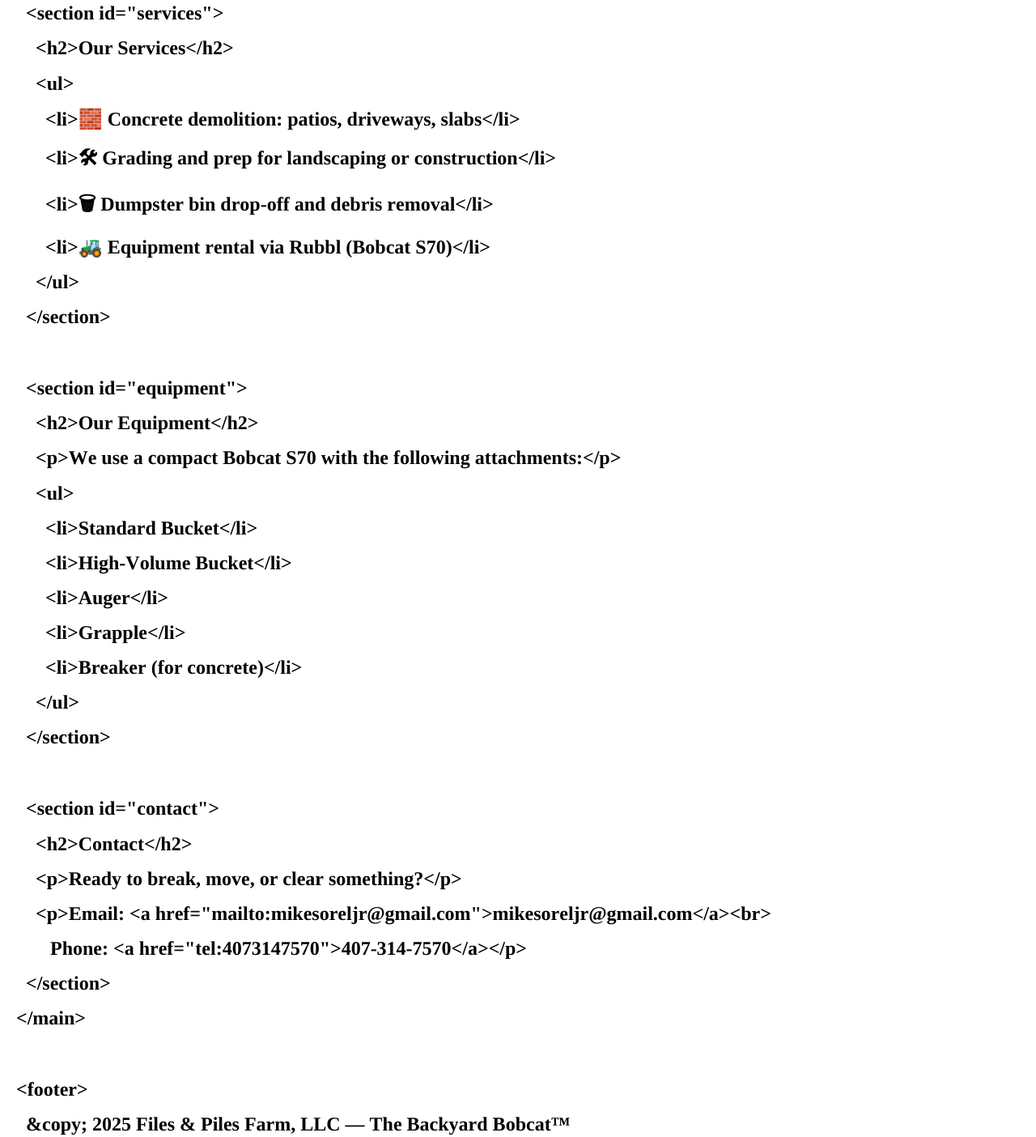
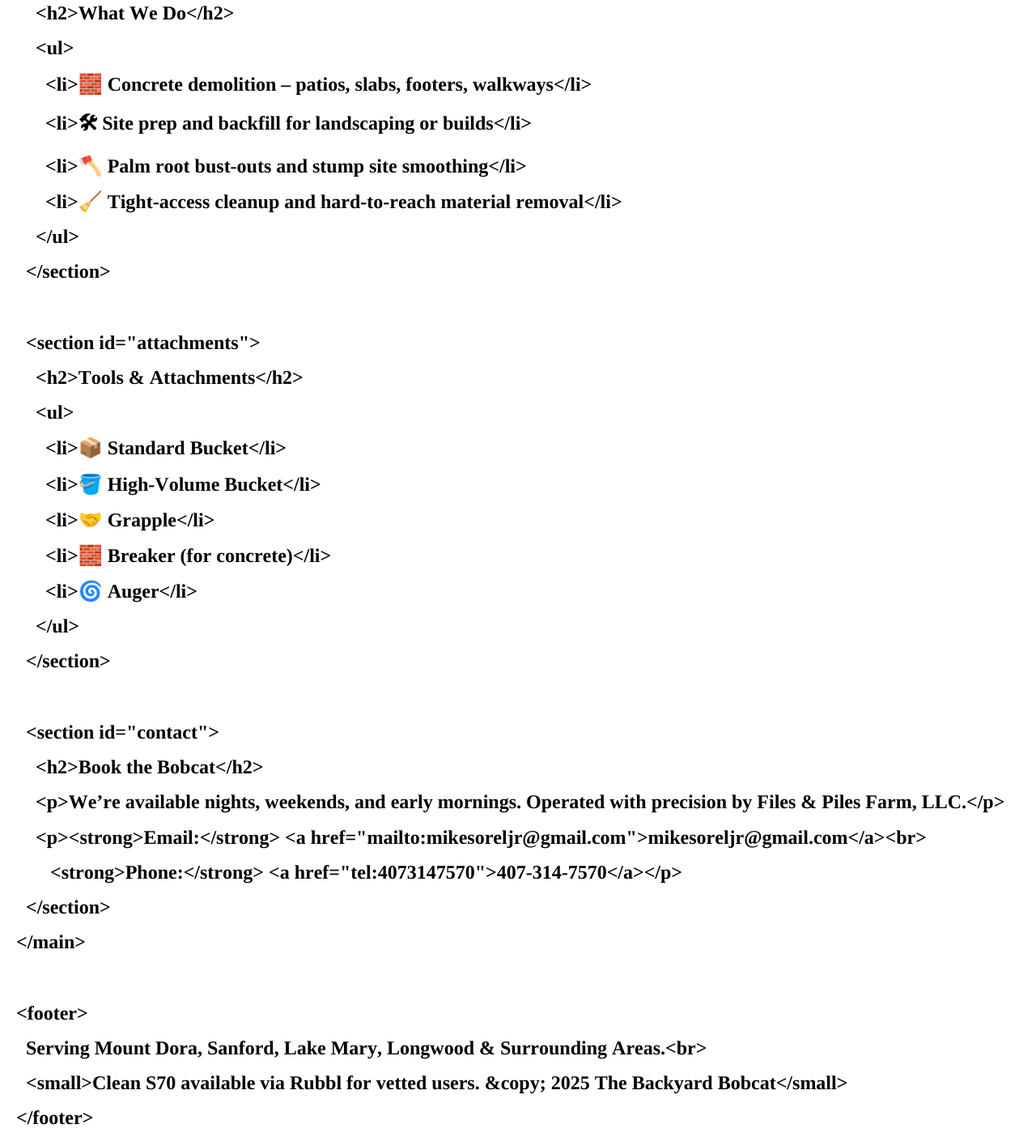
Before and after one commit to mikesoreljr/the_backyard_bobcat, a plain HTML site: page index.html in a window 1280 px wide. Shown: the part 1088-2492 px from the top of the page at 81% size. Drawn offline with Linux system fonts and the light colour scheme.

Commit message:
Update index.html

```diff
--- a/index.html
+++ b/index.html
@@ -23,51 +23,50 @@
 <h1 style="margin: 0.0px 0.0px 16.1px 0.0px; font: 24.0px Times; -webkit-text-stroke: #000000; min-height: 29.0px"><span class="s1"><b></b></span><br></h1>
 <h1 style="margin: 0.0px 0.0px 16.1px 0.0px; font: 24.0px Times; -webkit-text-stroke: #000000"><span class="s1"><b><span class="Apple-converted-space">  </span>&lt;header&gt;</b></span></h1>
 <h1 style="margin: 0.0px 0.0px 16.1px 0.0px; font: 24.0px Times; -webkit-text-stroke: #000000"><span class="s1"><b><span class="Apple-converted-space">    </span>&lt;h1&gt;The Backyard Bobcat&lt;/h1&gt;</b></span></h1>
-<h1 style="margin: 0.0px 0.0px 16.1px 0.0px; font: 24.0px Times; -webkit-text-stroke: #000000"><span class="s1"><b><span class="Apple-converted-space">    </span>&lt;p class="tagline"&gt;Concrete removal &amp; compact rental for tight-access jobs&lt;/p&gt;</b></span></h1>
+<h1 style="margin: 0.0px 0.0px 16.1px 0.0px; font: 24.0px Times; -webkit-text-stroke: #000000"><span class="s1"><b><span class="Apple-converted-space">    </span>&lt;p class="tagline"&gt;Tight-Access Demolition • Concrete Removal • Prep &amp; Cleanup&lt;/p&gt;</b></span></h1>
 <h1 style="margin: 0.0px 0.0px 16.1px 0.0px; font: 24.0px Times; -webkit-text-stroke: #000000"><span class="s1"><b><span class="Apple-converted-space">  </span>&lt;/header&gt;</b></span></h1>
 <h1 style="margin: 0.0px 0.0px 16.1px 0.0px; font: 24.0px Times; -webkit-text-stroke: #000000; min-height: 29.0px"><span class="s1"><b></b></span><br></h1>
 <h1 style="margin: 0.0px 0.0px 16.1px 0.0px; font: 24.0px Times; -webkit-text-stroke: #000000"><span class="s1"><b><span class="Apple-converted-space">  </span>&lt;nav&gt;</b></span></h1>
 <h1 style="margin: 0.0px 0.0px 16.1px 0.0px; font: 24.0px Times; -webkit-text-stroke: #000000"><span class="s1"><b><span class="Apple-converted-space">    </span>&lt;ul&gt;</b></span></h1>
-<h1 style="margin: 0.0px 0.0px 16.1px 0.0px; font: 24.0px Times; -webkit-text-stroke: #000000"><span class="s1"><b><span class="Apple-converted-space">      </span>&lt;li&gt;&lt;a href="#"&gt;Home&lt;/a&gt;&lt;/li&gt;</b></span></h1>
 <h1 style="margin: 0.0px 0.0px 16.1px 0.0px; font: 24.0px Times; -webkit-text-stroke: #000000"><span class="s1"><b><span class="Apple-converted-space">      </span>&lt;li&gt;&lt;a href="#services"&gt;Services&lt;/a&gt;&lt;/li&gt;</b></span></h1>
-<h1 style="margin: 0.0px 0.0px 16.1px 0.0px; font: 24.0px Times; -webkit-text-stroke: #000000"><span class="s1"><b><span class="Apple-converted-space">      </span>&lt;li&gt;&lt;a href="#equipment"&gt;Equipment&lt;/a&gt;&lt;/li&gt;</b></span></h1>
+<h1 style="margin: 0.0px 0.0px 16.1px 0.0px; font: 24.0px Times; -webkit-text-stroke: #000000"><span class="s1"><b><span class="Apple-converted-space">      </span>&lt;li&gt;&lt;a href="#attachments"&gt;Attachments&lt;/a&gt;&lt;/li&gt;</b></span></h1>
 <h1 style="margin: 0.0px 0.0px 16.1px 0.0px; font: 24.0px Times; -webkit-text-stroke: #000000"><span class="s1"><b><span class="Apple-converted-space">      </span>&lt;li&gt;&lt;a href="#contact"&gt;Contact&lt;/a&gt;&lt;/li&gt;</b></span></h1>
 <h1 style="margin: 0.0px 0.0px 16.1px 0.0px; font: 24.0px Times; -webkit-text-stroke: #000000"><span class="s1"><b><span class="Apple-converted-space">    </span>&lt;/ul&gt;</b></span></h1>
 <h1 style="margin: 0.0px 0.0px 16.1px 0.0px; font: 24.0px Times; -webkit-text-stroke: #000000"><span class="s1"><b><span class="Apple-converted-space">  </span>&lt;/nav&gt;</b></span></h1>
 <h1 style="margin: 0.0px 0.0px 16.1px 0.0px; font: 24.0px Times; -webkit-text-stroke: #000000; min-height: 29.0px"><span class="s1"><b></b></span><br></h1>
 <h1 style="margin: 0.0px 0.0px 16.1px 0.0px; font: 24.0px Times; -webkit-text-stroke: #000000"><span class="s1"><b><span class="Apple-converted-space">  </span>&lt;main&gt;</b></span></h1>
 <h1 style="margin: 0.0px 0.0px 16.1px 0.0px; font: 24.0px Times; -webkit-text-stroke: #000000"><span class="s1"><b><span class="Apple-converted-space">    </span>&lt;section id="services"&gt;</b></span></h1>
-<h1 style="margin: 0.0px 0.0px 16.1px 0.0px; font: 24.0px Times; -webkit-text-stroke: #000000"><span class="s1"><b><span class="Apple-converted-space">      </span>&lt;h2&gt;Our Services&lt;/h2&gt;</b></span></h1>
+<h1 style="margin: 0.0px 0.0px 16.1px 0.0px; font: 24.0px Times; -webkit-text-stroke: #000000"><span class="s1"><b><span class="Apple-converted-space">      </span>&lt;h2&gt;What We Do&lt;/h2&gt;</b></span></h1>
 <h1 style="margin: 0.0px 0.0px 16.1px 0.0px; font: 24.0px Times; -webkit-text-stroke: #000000"><span class="s1"><b><span class="Apple-converted-space">      </span>&lt;ul&gt;</b></span></h1>
-<h1 style="margin: 0.0px 0.0px 16.1px 0.0px; font: 24.0px Times; -webkit-text-stroke: #000000"><span class="s1"><b><span class="Apple-converted-space">        </span>&lt;li&gt;🧱 Concrete demolition: patios, driveways, slabs&lt;/li&gt;</b></span></h1>
-<h1 style="margin: 0.0px 0.0px 16.1px 0.0px; font: 24.0px Times; -webkit-text-stroke: #000000"><span class="s1"><b><span class="Apple-converted-space">        </span>&lt;li&gt;🛠 Grading and prep for landscaping or construction&lt;/li&gt;</b></span></h1>
-<h1 style="margin: 0.0px 0.0px 16.1px 0.0px; font: 24.0px Times; -webkit-text-stroke: #000000"><span class="s1"><b><span class="Apple-converted-space">        </span>&lt;li&gt;🗑 Dumpster bin drop-off and debris removal&lt;/li&gt;</b></span></h1>
-<h1 style="margin: 0.0px 0.0px 16.1px 0.0px; font: 24.0px Times; -webkit-text-stroke: #000000"><span class="s1"><b><span class="Apple-converted-space">        </span>&lt;li&gt;🚜 Equipment rental via Rubbl (Bobcat S70)&lt;/li&gt;</b></span></h1>
+<h1 style="margin: 0.0px 0.0px 16.1px 0.0px; font: 24.0px Times; -webkit-text-stroke: #000000"><span class="s1"><b><span class="Apple-converted-space">        </span>&lt;li&gt;🧱 Concrete demolition – patios, slabs, footers, walkways&lt;/li&gt;</b></span></h1>
+<h1 style="margin: 0.0px 0.0px 16.1px 0.0px; font: 24.0px Times; -webkit-text-stroke: #000000"><span class="s1"><b><span class="Apple-converted-space">        </span>&lt;li&gt;🛠 Site prep and backfill for landscaping or builds&lt;/li&gt;</b></span></h1>
+<h1 style="margin: 0.0px 0.0px 16.1px 0.0px; font: 24.0px Times; -webkit-text-stroke: #000000"><span class="s1"><b><span class="Apple-converted-space">        </span>&lt;li&gt;🪓 Palm root bust-outs and stump site smoothing&lt;/li&gt;</b></span></h1>
+<h1 style="margin: 0.0px 0.0px 16.1px 0.0px; font: 24.0px Times; -webkit-text-stroke: #000000"><span class="s1"><b><span class="Apple-converted-space">        </span>&lt;li&gt;🧹 Tight-access cleanup and hard-to-reach material removal&lt;/li&gt;</b></span></h1>
 <h1 style="margin: 0.0px 0.0px 16.1px 0.0px; font: 24.0px Times; -webkit-text-stroke: #000000"><span class="s1"><b><span class="Apple-converted-space">      </span>&lt;/ul&gt;</b></span></h1>
 <h1 style="margin: 0.0px 0.0px 16.1px 0.0px; font: 24.0px Times; -webkit-text-stroke: #000000"><span class="s1"><b><span class="Apple-converted-space">    </span>&lt;/section&gt;</b></span></h1>
 <h1 style="margin: 0.0px 0.0px 16.1px 0.0px; font: 24.0px Times; -webkit-text-stroke: #000000; min-height: 29.0px"><span class="s1"><b></b></span><br></h1>
-<h1 style="margin: 0.0px 0.0px 16.1px 0.0px; font: 24.0px Times; -webkit-text-stroke: #000000"><span class="s1"><b><span class="Apple-converted-space">    </span>&lt;section id="equipment"&gt;</b></span></h1>
-<h1 style="margin: 0.0px 0.0px 16.1px 0.0px; font: 24.0px Times; -webkit-text-stroke: #000000"><span class="s1"><b><span class="Apple-converted-space">      </span>&lt;h2&gt;Our Equipment&lt;/h2&gt;</b></span></h1>
-<h1 style="margin: 0.0px 0.0px 16.1px 0.0px; font: 24.0px Times; -webkit-text-stroke: #000000"><span class="s1"><b><span class="Apple-converted-space">      </span>&lt;p&gt;We use a compact Bobcat S70 with the following attachments:&lt;/p&gt;</b></span></h1>
+<h1 style="margin: 0.0px 0.0px 16.1px 0.0px; font: 24.0px Times; -webkit-text-stroke: #000000"><span class="s1"><b><span class="Apple-converted-space">    </span>&lt;section id="attachments"&gt;</b></span></h1>
+<h1 style="margin: 0.0px 0.0px 16.1px 0.0px; font: 24.0px Times; -webkit-text-stroke: #000000"><span class="s1"><b><span class="Apple-converted-space">      </span>&lt;h2&gt;Tools &amp; Attachments&lt;/h2&gt;</b></span></h1>
 <h1 style="margin: 0.0px 0.0px 16.1px 0.0px; font: 24.0px Times; -webkit-text-stroke: #000000"><span class="s1"><b><span class="Apple-converted-space">      </span>&lt;ul&gt;</b></span></h1>
-<h1 style="margin: 0.0px 0.0px 16.1px 0.0px; font: 24.0px Times; -webkit-text-stroke: #000000"><span class="s1"><b><span class="Apple-converted-space">        </span>&lt;li&gt;Standard Bucket&lt;/li&gt;</b></span></h1>
-<h1 style="margin: 0.0px 0.0px 16.1px 0.0px; font: 24.0px Times; -webkit-text-stroke: #000000"><span class="s1"><b><span class="Apple-converted-space">        </span>&lt;li&gt;High-Volume Bucket&lt;/li&gt;</b></span></h1>
-<h1 style="margin: 0.0px 0.0px 16.1px 0.0px; font: 24.0px Times; -webkit-text-stroke: #000000"><span class="s1"><b><span class="Apple-converted-space">        </span>&lt;li&gt;Auger&lt;/li&gt;</b></span></h1>
-<h1 style="margin: 0.0px 0.0px 16.1px 0.0px; font: 24.0px Times; -webkit-text-stroke: #000000"><span class="s1"><b><span class="Apple-converted-space">        </span>&lt;li&gt;Grapple&lt;/li&gt;</b></span></h1>
-<h1 style="margin: 0.0px 0.0px 16.1px 0.0px; font: 24.0px Times; -webkit-text-stroke: #000000"><span class="s1"><b><span class="Apple-converted-space">        </span>&lt;li&gt;Breaker (for concrete)&lt;/li&gt;</b></span></h1>
+<h1 style="margin: 0.0px 0.0px 16.1px 0.0px; font: 24.0px Times; -webkit-text-stroke: #000000"><span class="s1"><b><span class="Apple-converted-space">        </span>&lt;li&gt;📦 Standard Bucket&lt;/li&gt;</b></span></h1>
+<h1 style="margin: 0.0px 0.0px 16.1px 0.0px; font: 24.0px Times; -webkit-text-stroke: #000000"><span class="s1"><b><span class="Apple-converted-space">        </span>&lt;li&gt;🪣 High-Volume Bucket&lt;/li&gt;</b></span></h1>
+<h1 style="margin: 0.0px 0.0px 16.1px 0.0px; font: 24.0px Times; -webkit-text-stroke: #000000"><span class="s1"><b><span class="Apple-converted-space">        </span>&lt;li&gt;🤝 Grapple&lt;/li&gt;</b></span></h1>
+<h1 style="margin: 0.0px 0.0px 16.1px 0.0px; font: 24.0px Times; -webkit-text-stroke: #000000"><span class="s1"><b><span class="Apple-converted-space">        </span>&lt;li&gt;🧱 Breaker (for concrete)&lt;/li&gt;</b></span></h1>
+<h1 style="margin: 0.0px 0.0px 16.1px 0.0px; font: 24.0px Times; -webkit-text-stroke: #000000"><span class="s1"><b><span class="Apple-converted-space">        </span>&lt;li&gt;🌀 Auger&lt;/li&gt;</b></span></h1>
 <h1 style="margin: 0.0px 0.0px 16.1px 0.0px; font: 24.0px Times; -webkit-text-stroke: #000000"><span class="s1"><b><span class="Apple-converted-space">      </span>&lt;/ul&gt;</b></span></h1>
 <h1 style="margin: 0.0px 0.0px 16.1px 0.0px; font: 24.0px Times; -webkit-text-stroke: #000000"><span class="s1"><b><span class="Apple-converted-space">    </span>&lt;/section&gt;</b></span></h1>
 <h1 style="margin: 0.0px 0.0px 16.1px 0.0px; font: 24.0px Times; -webkit-text-stroke: #000000; min-height: 29.0px"><span class="s1"><b></b></span><br></h1>
 <h1 style="margin: 0.0px 0.0px 16.1px 0.0px; font: 24.0px Times; -webkit-text-stroke: #000000"><span class="s1"><b><span class="Apple-converted-space">    </span>&lt;section id="contact"&gt;</b></span></h1>
-<h1 style="margin: 0.0px 0.0px 16.1px 0.0px; font: 24.0px Times; -webkit-text-stroke: #000000"><span class="s1"><b><span class="Apple-converted-space">      </span>&lt;h2&gt;Contact&lt;/h2&gt;</b></span></h1>
-<h1 style="margin: 0.0px 0.0px 16.1px 0.0px; font: 24.0px Times; -webkit-text-stroke: #000000"><span class="s1"><b><span class="Apple-converted-space">      </span>&lt;p&gt;Ready to break, move, or clear something?&lt;/p&gt;</b></span></h1>
-<h1 style="margin: 0.0px 0.0px 16.1px 0.0px; font: 24.0px Times; -webkit-text-stroke: #000000"><span class="s1"><b><span class="Apple-converted-space">      </span>&lt;p&gt;Email: &lt;a href="mailto:mikesoreljr@gmail.com"&gt;mikesoreljr@gmail.com&lt;/a&gt;&lt;br&gt;</b></span></h1>
-<h1 style="margin: 0.0px 0.0px 16.1px 0.0px; font: 24.0px Times; -webkit-text-stroke: #000000"><span class="s1"><b><span class="Apple-converted-space">         </span>Phone: &lt;a href="tel:4073147570"&gt;407-314-7570&lt;/a&gt;&lt;/p&gt;</b></span></h1>
+<h1 style="margin: 0.0px 0.0px 16.1px 0.0px; font: 24.0px Times; -webkit-text-stroke: #000000"><span class="s1"><b><span class="Apple-converted-space">      </span>&lt;h2&gt;Book the Bobcat&lt;/h2&gt;</b></span></h1>
+<h1 style="margin: 0.0px 0.0px 16.1px 0.0px; font: 24.0px Times; -webkit-text-stroke: #000000"><span class="s1"><b><span class="Apple-converted-space">      </span>&lt;p&gt;We’re available nights, weekends, and early mornings. Operated with precision by Files &amp; Piles Farm, LLC.&lt;/p&gt;</b></span></h1>
+<h1 style="margin: 0.0px 0.0px 16.1px 0.0px; font: 24.0px Times; -webkit-text-stroke: #000000"><span class="s1"><b><span class="Apple-converted-space">      </span>&lt;p&gt;&lt;strong&gt;Email:&lt;/strong&gt; &lt;a href="mailto:mikesoreljr@gmail.com"&gt;mikesoreljr@gmail.com&lt;/a&gt;&lt;br&gt;</b></span></h1>
+<h1 style="margin: 0.0px 0.0px 16.1px 0.0px; font: 24.0px Times; -webkit-text-stroke: #000000"><span class="s1"><b><span class="Apple-converted-space">         </span>&lt;strong&gt;Phone:&lt;/strong&gt; &lt;a href="tel:4073147570"&gt;407-314-7570&lt;/a&gt;&lt;/p&gt;</b></span></h1>
 <h1 style="margin: 0.0px 0.0px 16.1px 0.0px; font: 24.0px Times; -webkit-text-stroke: #000000"><span class="s1"><b><span class="Apple-converted-space">    </span>&lt;/section&gt;</b></span></h1>
 <h1 style="margin: 0.0px 0.0px 16.1px 0.0px; font: 24.0px Times; -webkit-text-stroke: #000000"><span class="s1"><b><span class="Apple-converted-space">  </span>&lt;/main&gt;</b></span></h1>
 <h1 style="margin: 0.0px 0.0px 16.1px 0.0px; font: 24.0px Times; -webkit-text-stroke: #000000; min-height: 29.0px"><span class="s1"><b></b></span><br></h1>
 <h1 style="margin: 0.0px 0.0px 16.1px 0.0px; font: 24.0px Times; -webkit-text-stroke: #000000"><span class="s1"><b><span class="Apple-converted-space">  </span>&lt;footer&gt;</b></span></h1>
-<h1 style="margin: 0.0px 0.0px 16.1px 0.0px; font: 24.0px Times; -webkit-text-stroke: #000000"><span class="s1"><b><span class="Apple-converted-space">    </span>&amp;copy; 2025 Files &amp; Piles Farm, LLC — The Backyard Bobcat™</b></span></h1>
+<h1 style="margin: 0.0px 0.0px 16.1px 0.0px; font: 24.0px Times; -webkit-text-stroke: #000000"><span class="s1"><b><span class="Apple-converted-space">    </span>Serving Mount Dora, Sanford, Lake Mary, Longwood &amp; Surrounding Areas.&lt;br&gt;</b></span></h1>
+<h1 style="margin: 0.0px 0.0px 16.1px 0.0px; font: 24.0px Times; -webkit-text-stroke: #000000"><span class="s1"><b><span class="Apple-converted-space">    </span>&lt;small&gt;Clean S70 available via Rubbl for vetted users. &amp;copy; 2025 The Backyard Bobcat&lt;/small&gt;</b></span></h1>
 <h1 style="margin: 0.0px 0.0px 16.1px 0.0px; font: 24.0px Times; -webkit-text-stroke: #000000"><span class="s1"><b><span class="Apple-converted-space">  </span>&lt;/footer&gt;</b></span></h1>
 <h1 style="margin: 0.0px 0.0px 16.1px 0.0px; font: 24.0px Times; -webkit-text-stroke: #000000; min-height: 29.0px"><span class="s1"><b></b></span><br></h1>
 <h1 style="margin: 0.0px 0.0px 16.1px 0.0px; font: 24.0px Times; -webkit-text-stroke: #000000"><span class="s1"><b>&lt;/body&gt;</b></span></h1>
```
